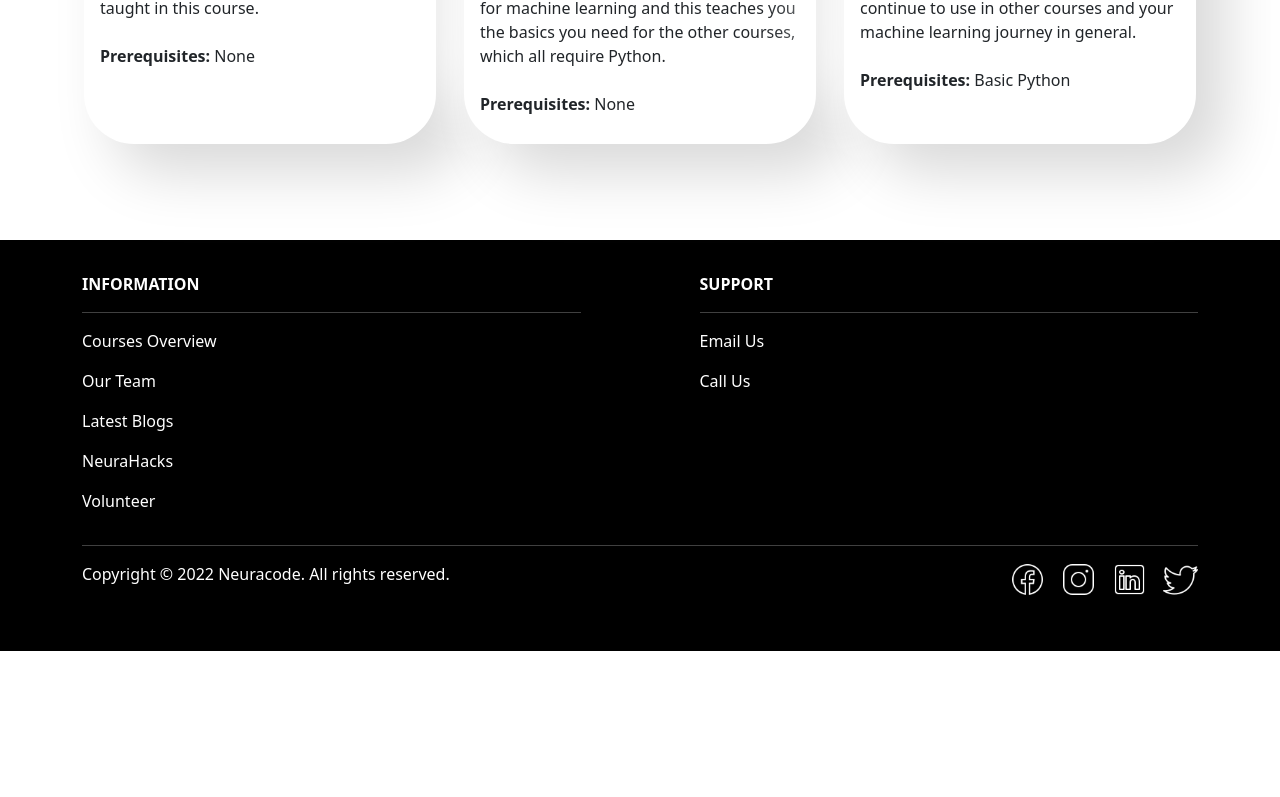
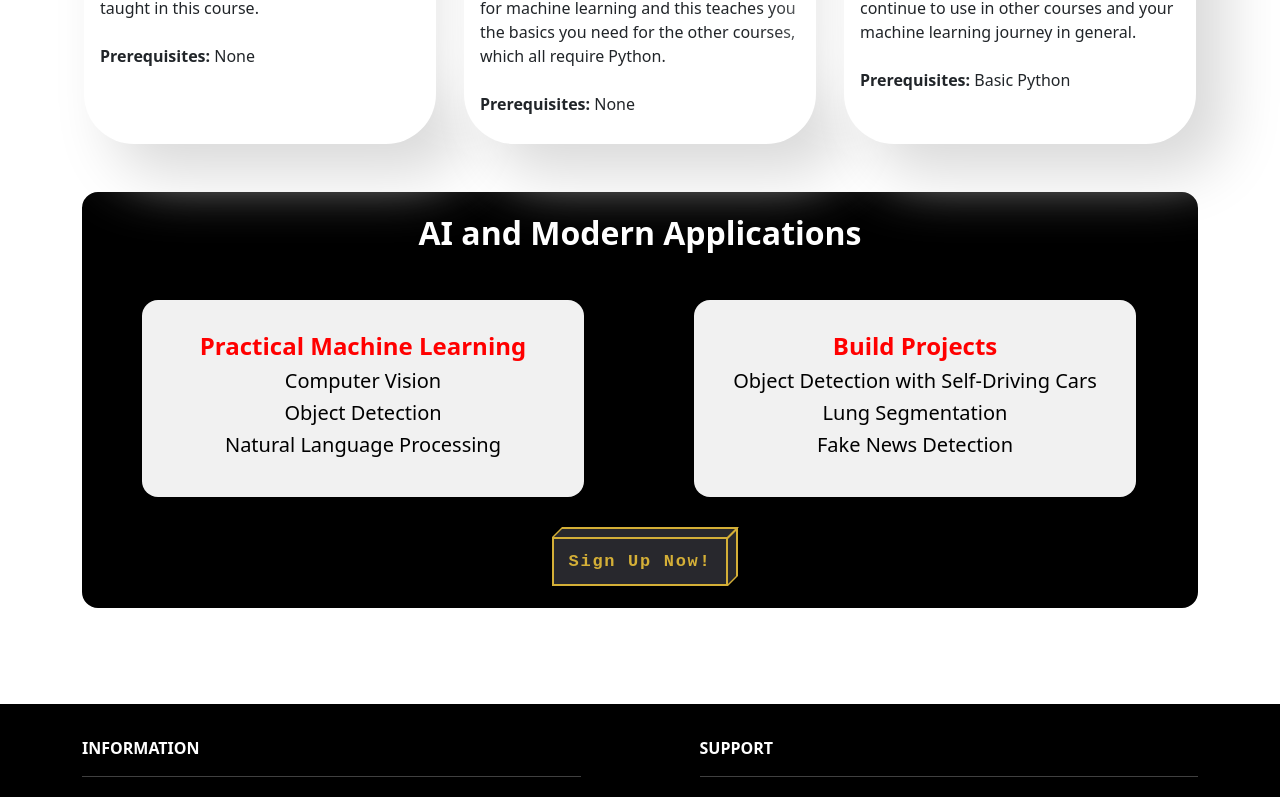
Before and after one commit to Neuracode/website, a Next.js app: page /courses/mastering-machine-learning in a window 1280 px wide. Shown: the part 561-1358 px from the top of the page. Before the commit the page ends 1212 px from the top, so only its background shows below. Built offline with nearby package versions, Linux system fonts and the light colour scheme.

Commit message:
Add AI and Modern Applications Card

```diff
--- a/pages/courses/mastering-machine-learning/index.tsx
+++ b/pages/courses/mastering-machine-learning/index.tsx
@@ -3,6 +3,7 @@ import { Container } from 'react-bootstrap';
 import styles from '../../../styles/Courses.module.css';
 import CourseCards from '../../../components/CourseCards';
 import Head from 'next/head';
+import ThreeDButton from '../../../components/ThreeDButton';
 
 const MasteringMachineLearning: React.FC = () => {
     interface ICourse {
@@ -49,6 +50,28 @@ const MasteringMachineLearning: React.FC = () => {
                 <h1 className={styles.title}>Mastering Machine Learning</h1>
                 <main className='mt-5'>
                     <CourseCards courses={courses} />
+                    <div className={`${styles.aiAndMA} mt-5`}>
+                        <h2 className="mt-3 mb-5" style={{ fontWeight: 'bold' }}>AI and Modern Applications</h2>
+                        <div className="d-flex flex-row justify-content-around mb-3">
+                            <div className={styles.aiAndMABox}>
+                                <h4 style={{ color: 'red', fontWeight: 'bold' }}>Practical Machine Learning</h4>
+                                <h5>Computer Vision</h5>
+                                <h5>Object Detection</h5>
+                                <h5>Natural Language Processing</h5>
+                            </div>
+                            <div className={styles.aiAndMABox}>
+                                <h4 style={{ color: 'red', fontWeight: 'bold' }}>Build Projects</h4>
+                                <h5>Object Detection with Self-Driving Cars</h5>
+                                <h5>Lung Segmentation</h5>
+                                <h5>Fake News Detection</h5>
+                            </div>
+                        </div>
+                        <div className="d-flex flex-row justify-center mb-3">
+                            <a href="https://bit.ly/neuracode-programs" className="text-decoration-none">
+                                <ThreeDButton text="Sign Up Now!"/>
+                            </a>
+                        </div>
+                    </div>
                 </main>
             </Container>
             <div style={{ height: '3rem' }}></div>
--- a/styles/Courses.module.css
+++ b/styles/Courses.module.css
@@ -117,3 +117,20 @@
 .courseSet:hover {
     cursor: pointer;
 }
+
+.aiAndMA {
+    text-align: center;
+    border: 6px solid black;
+    border-radius: 16px;
+    color: white;
+    background-color: black;
+}
+
+.aiAndMABox {
+    width: 40%;
+    background-color: #F1F1F1;
+    margin-right: 2px;
+    border-radius: 16px;
+    padding: 2rem;
+    color: black;
+}
```
